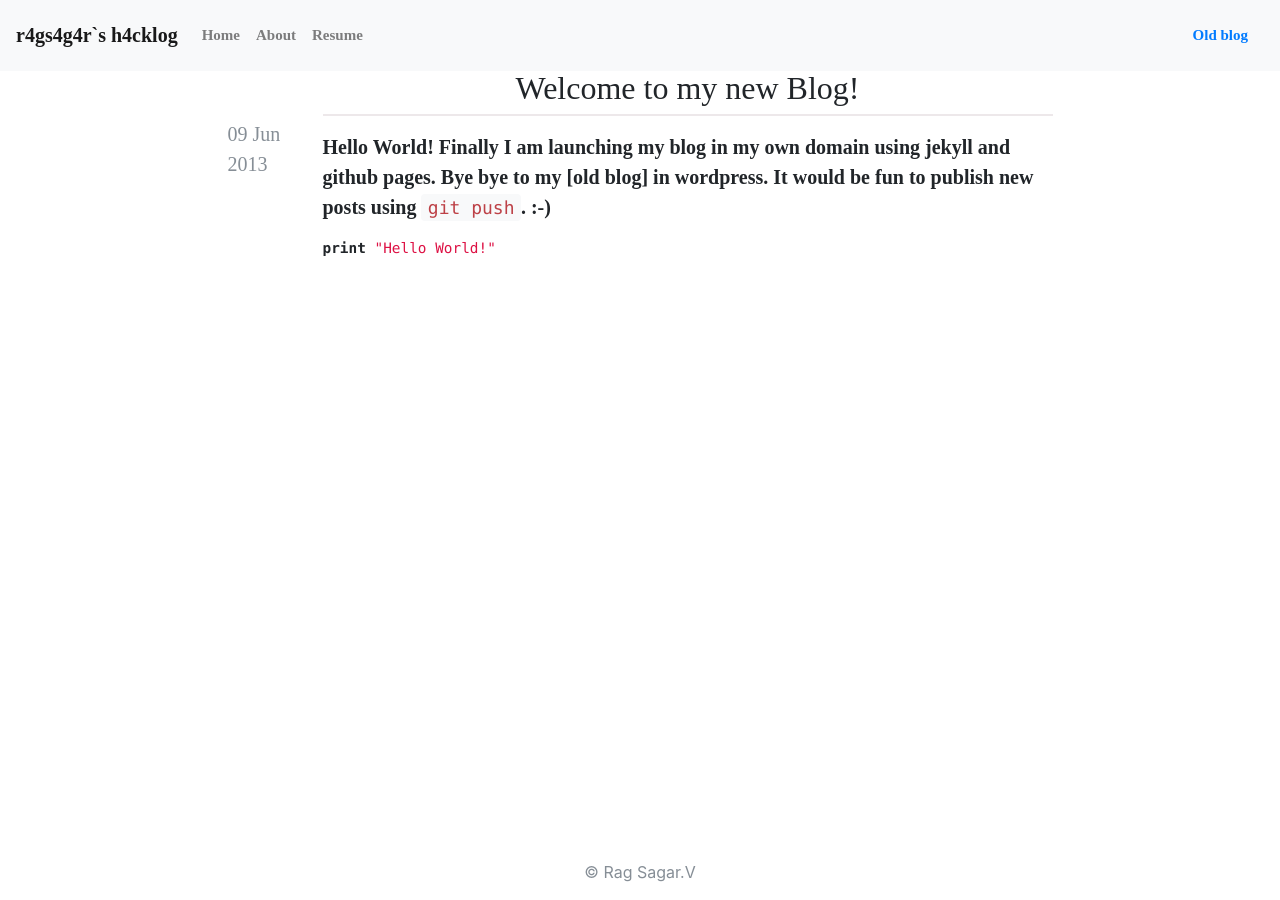
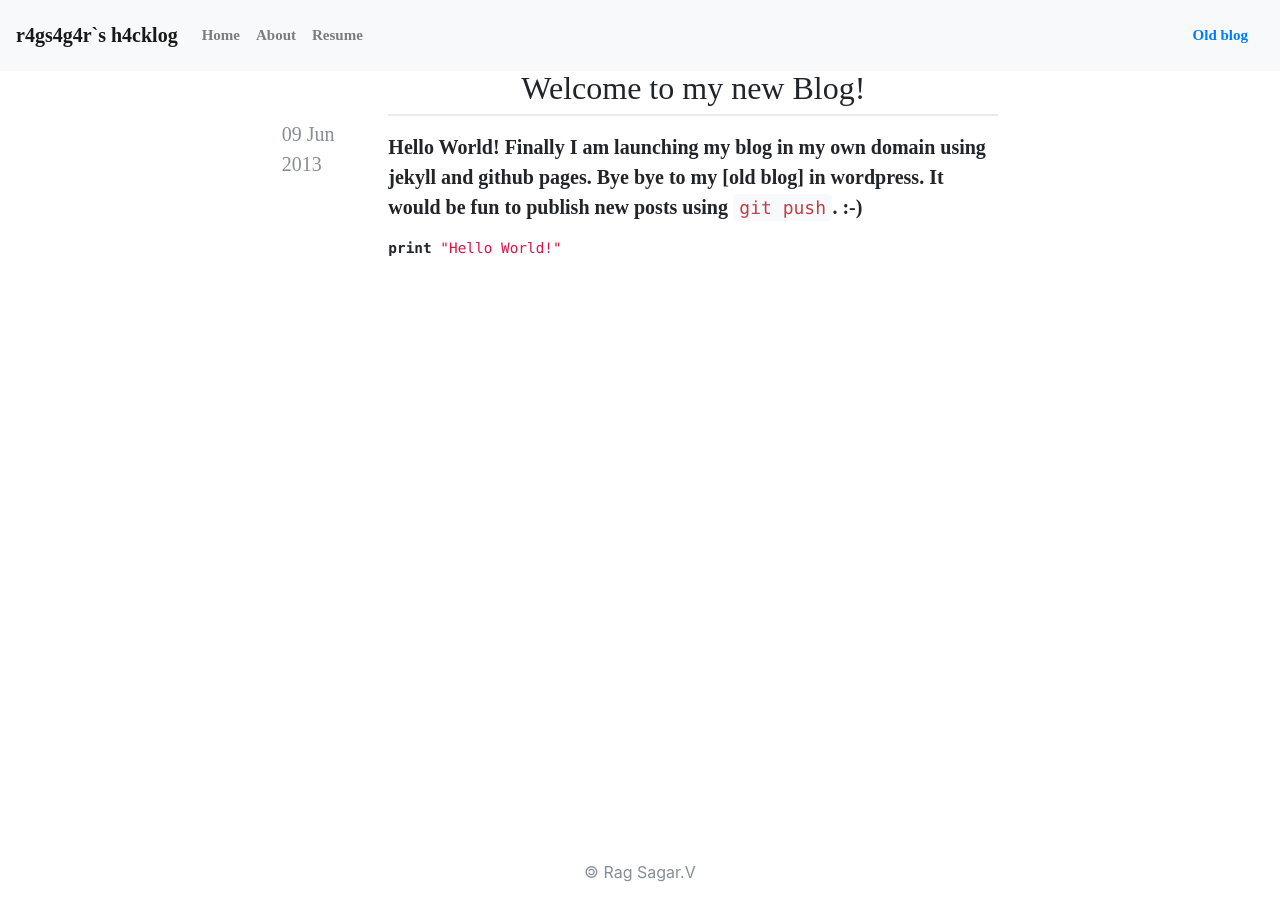
Before and after one commit to ragsagar/ragsagar.github.com, a Jekyll site: the page built from _posts/2013-06-09-hello-world.markdown, in a window 1280 px wide. Built offline with Jekyll 4.4.1, drawn with Linux system fonts in a browser that asks for light colours; some web fonts are replaced; comment, search, counter and statistics services are not loaded.

Commit message:
Change bootstrap container and layouts.

```diff
--- a/_layouts/default.html
+++ b/_layouts/default.html
@@ -5,7 +5,7 @@
     {% include navbar.html %}
     <div class="container-fluid">
       <div class="row justify-content-md-center">
-          <div class="col-6">
+          <div class="col-lg-7 col-md-12">
             {{ content }}
           </div>
       </div>
--- a/_layouts/post.html
+++ b/_layouts/post.html
@@ -1,12 +1,12 @@
 ---
 layout: postpage
 ---
-<div class="col-1">
+<div class="col-lg-1 col-md-1">
     <br/>
     <br/>
     <p class="meta text-muted pull-right date">{{ page.date | date_to_string }}</p>
 </div>
-<div class="col-8">
+<div class="col-lg-6 col-md-8">
     <h2>
         <div class="post-title text-center">{{ page.title }}</div>
     </h2>
--- a/_layouts/postpage.html
+++ b/_layouts/postpage.html
@@ -3,7 +3,7 @@
     {% include headers.html %}
     <body>
         {% include navbar.html %}
-        <div class="container">
+        <div class="container-fluid">
             <div class="row justify-content-md-center">
                 {{ content }}
             </div>
--- a/css/custom.css
+++ b/css/custom.css
@@ -32,3 +32,8 @@
     border-width: 1px;
     border-color: #EDE8EA;
 }
+
+.copyleft {
+  display:inline-block;
+  transform: rotate(180deg);
+}
```
